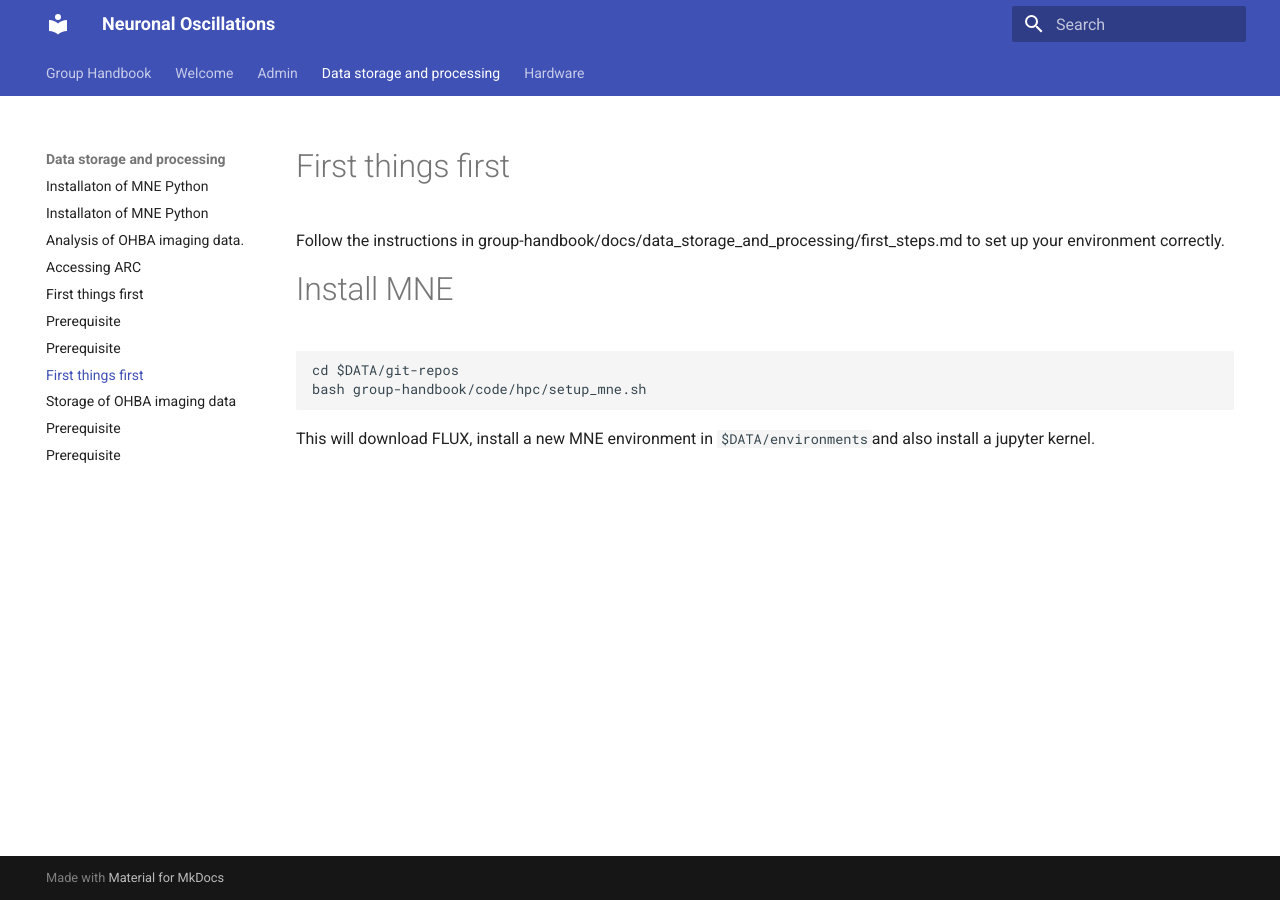
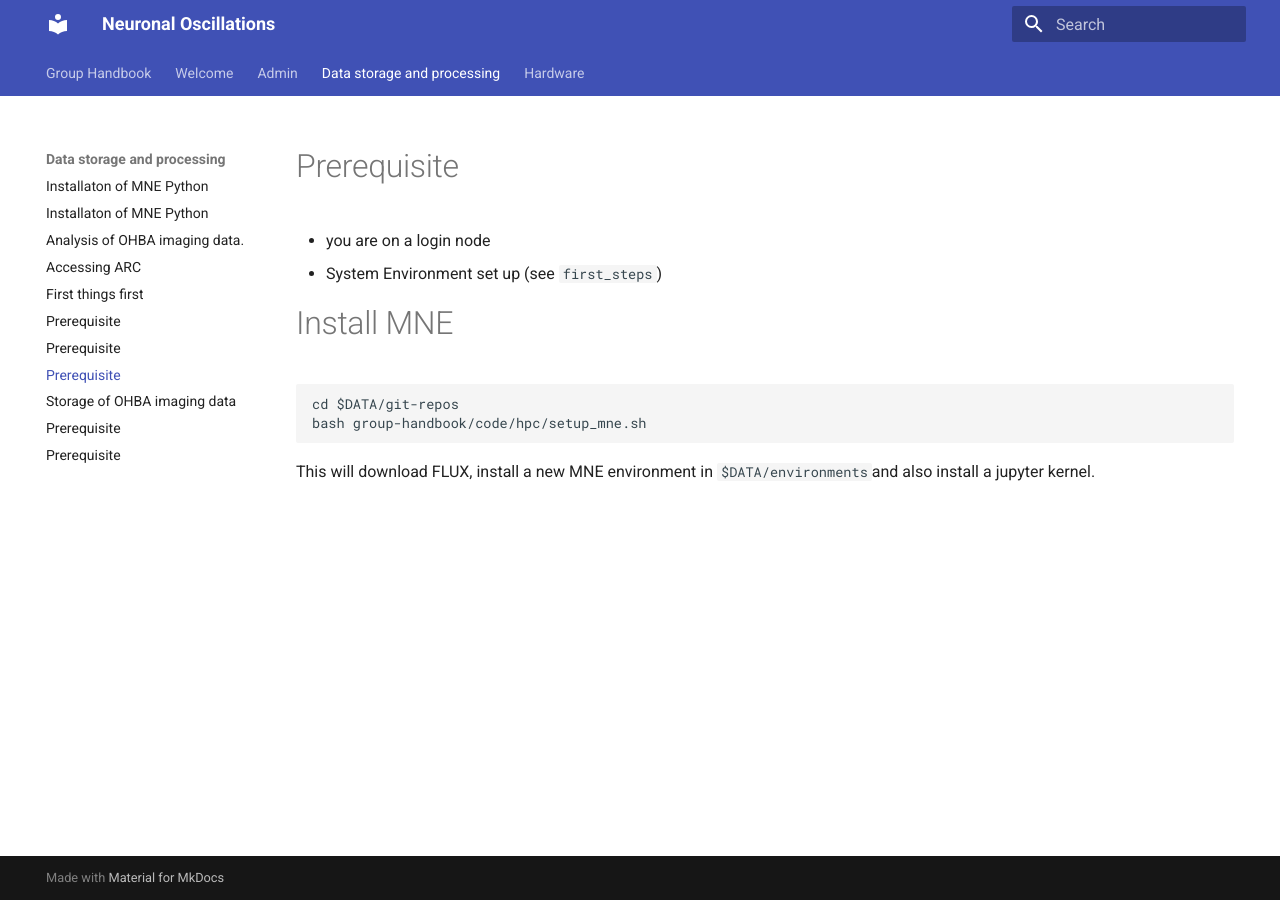
Before and after one commit to Neuronal-Oscillations/group-handbook, an MkDocs documentation site: the page built from docs/data_storage_and_processing/setup_mne.md, in a window 1280 px wide. Built offline with MkDocs 1.6.1 and Material for MkDocs 9.7.7, drawn with Linux system fonts in a browser that asks for light colours.

Commit message:
Update setup_mne.md

```diff
--- a/docs/data_storage_and_processing/setup_mne.md
+++ b/docs/data_storage_and_processing/setup_mne.md
@@ -1,6 +1,6 @@
-# First things first
-
-Follow the instructions in group-handbook/docs/data_storage_and_processing/first_steps.md to set up your environment correctly.
+# Prerequisite
+- you are on a login node
+- System Environment set up (see `first_steps`)
 
 # Install MNE
 
```
